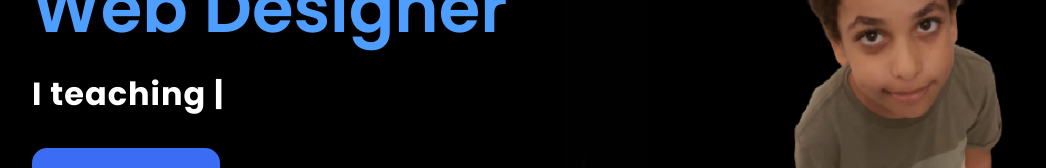
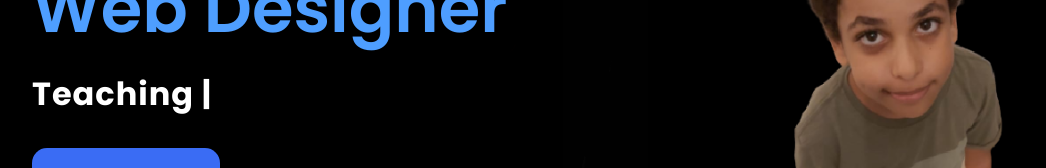
Before and after one commit to Adham-Barakat/programming_courses, a plain HTML site: page index.html in a window 1280 px wide. Shown: the part 299-467 px from the top of the page, without its empty margins (168-1214 px from the left). Drawn offline with nearby package versions, Linux system fonts and the light colour scheme.

Commit message:
first commet

```diff
--- a/index.html
+++ b/index.html
@@ -27,7 +27,7 @@
           Hello, I'm Adham <br />
           <span>Web Designer</span>
         </h2>
-        <h3>I teaching <span class="text multiple-text"> </span></h3>
+        <h3>Teaching <span class="text multiple-text"> </span></h3>
         <a href="#courses" class="main-btn">My courses</a>
         <div class="social-media">
           <a href="https://www.youtube.com/@dido_tic754"
```
